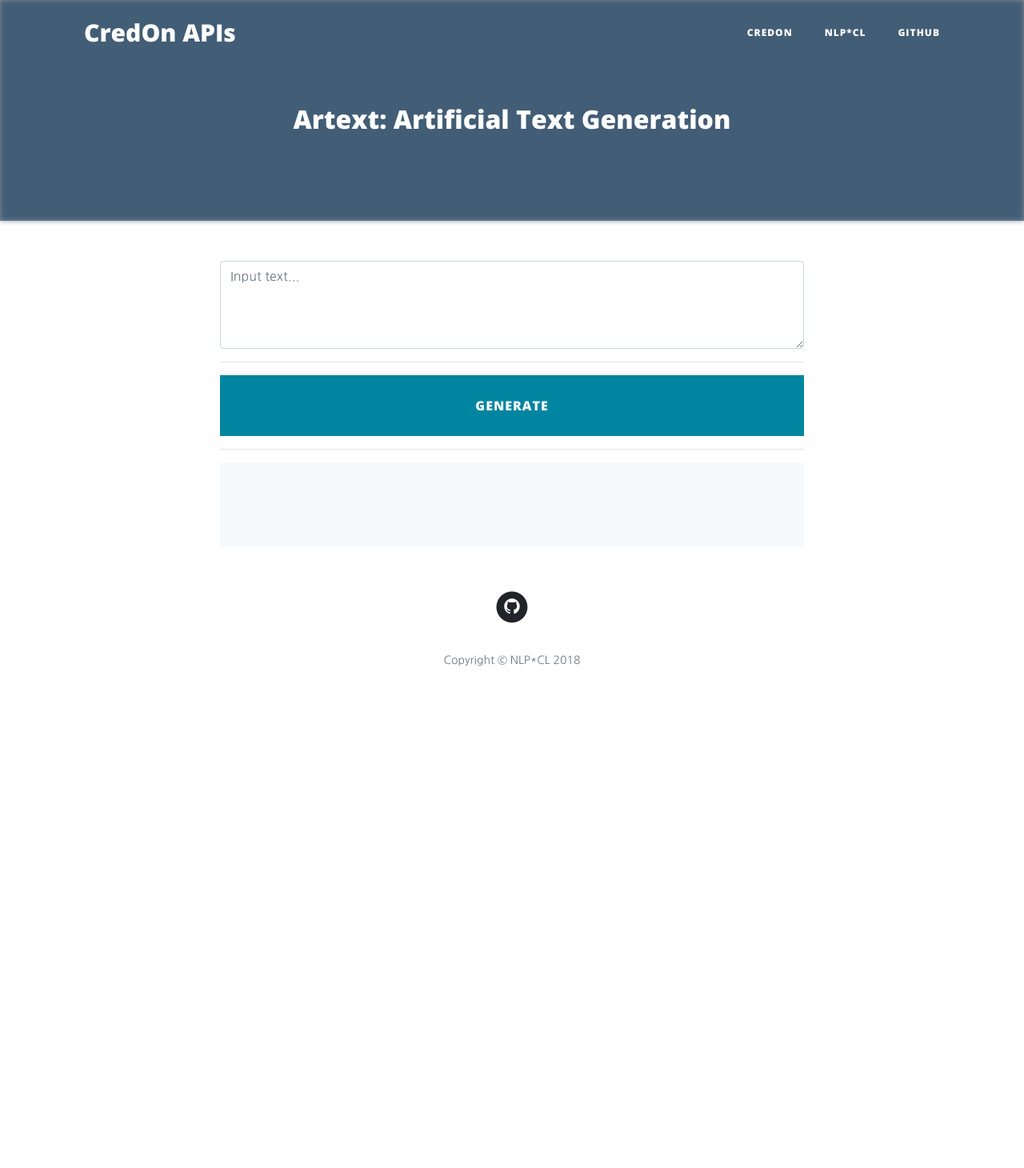
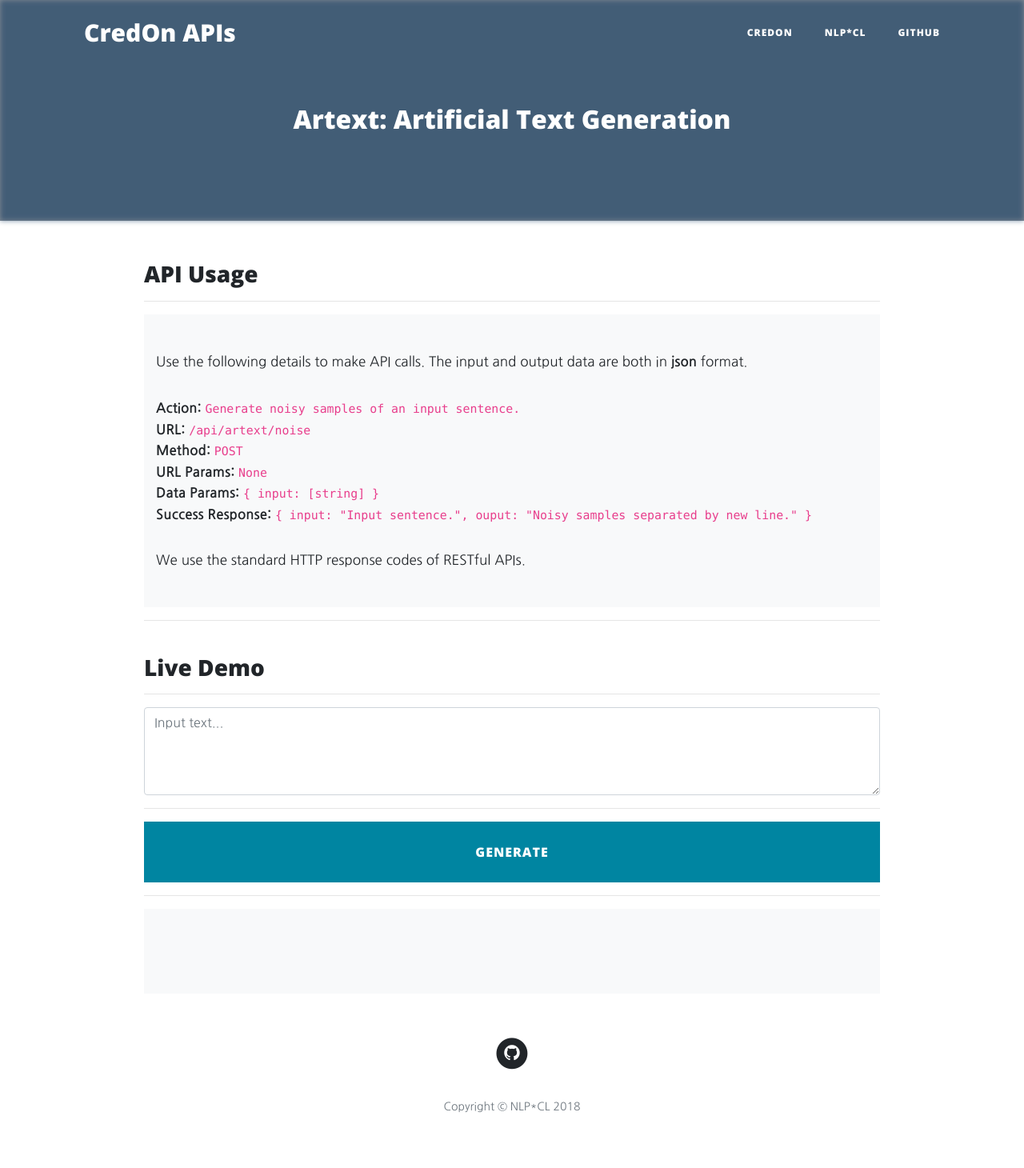
Before and after one commit to nlpcl-lab/starlab-api, a Flask app: page /artext in a window 1280 px wide. Shown: the whole page at 80% size. Before the commit the page ends 833 px from the top, so only its background shows below. Run offline with Flask 2, Linux system fonts and the light colour scheme; parts of the project's set-up code (start-up, migrations or seed data) failed here and were passed over; some libraries are stand-ins or nearby versions.

Commit message:
Add API documentation for artext

```diff
--- a/templates/api_artext.html
+++ b/templates/api_artext.html
@@ -22,8 +22,33 @@
 <!-- Main Content -->
 <div class="container">
     <div class="row">
-        <div class="col-lg-8 col-md-10 mx-auto">
+        <div class="col-lg-10 col-md-10 mx-auto">
             <div>
+                <h3>API Usage</h3>
+                <hr/>
+                <div class="bg-light" style="text-align:left !important; padding: 0.4cm">
+                    <p>Use the following details to make API calls. The input and output data are both in <b>json</b> format.</p>
+                    <strong>Action: </strong> <code>Generate noisy samples of an input sentence.</code><br/>
+                    <strong>URL: </strong>
+                        <code>/api/artext/noise</code><br/>
+                    <strong>Method: </strong>
+                        <code>POST</code> <br/>
+                    <strong>URL Params: </strong>
+                        <code>None</code> <br/>
+                    <strong>Data Params: </strong>
+                        <code>{ input: [string] }</code> <br/>
+                    <strong>Success Response: </strong>
+                        <code>{ input: "Input sentence.", ouput: "Noisy samples separated by new line." }</code> <br/>
+
+                    <p>We use the standard HTTP response codes of RESTful APIs.</p>
+                </div>
+            </div>
+
+            <hr/><br/>
+
+            <div>
+                <h3>Live Demo</h3>
+                <hr/>
                 <textarea class="form-control" id="input" rows="4" name="input" placeholder="Input text..." required=""></textarea>
                 <div class="invalid-feedback">Please enter an input text.</div>
                 <hr>
```
